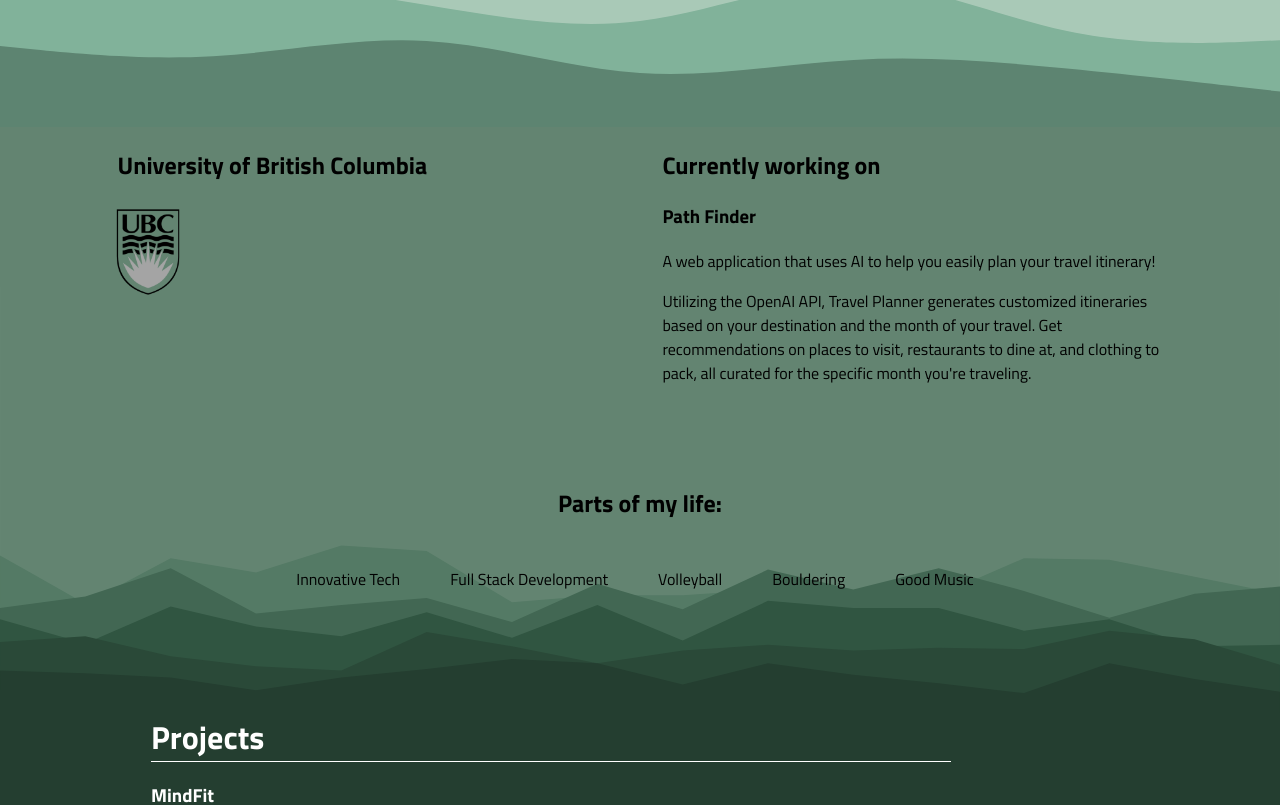
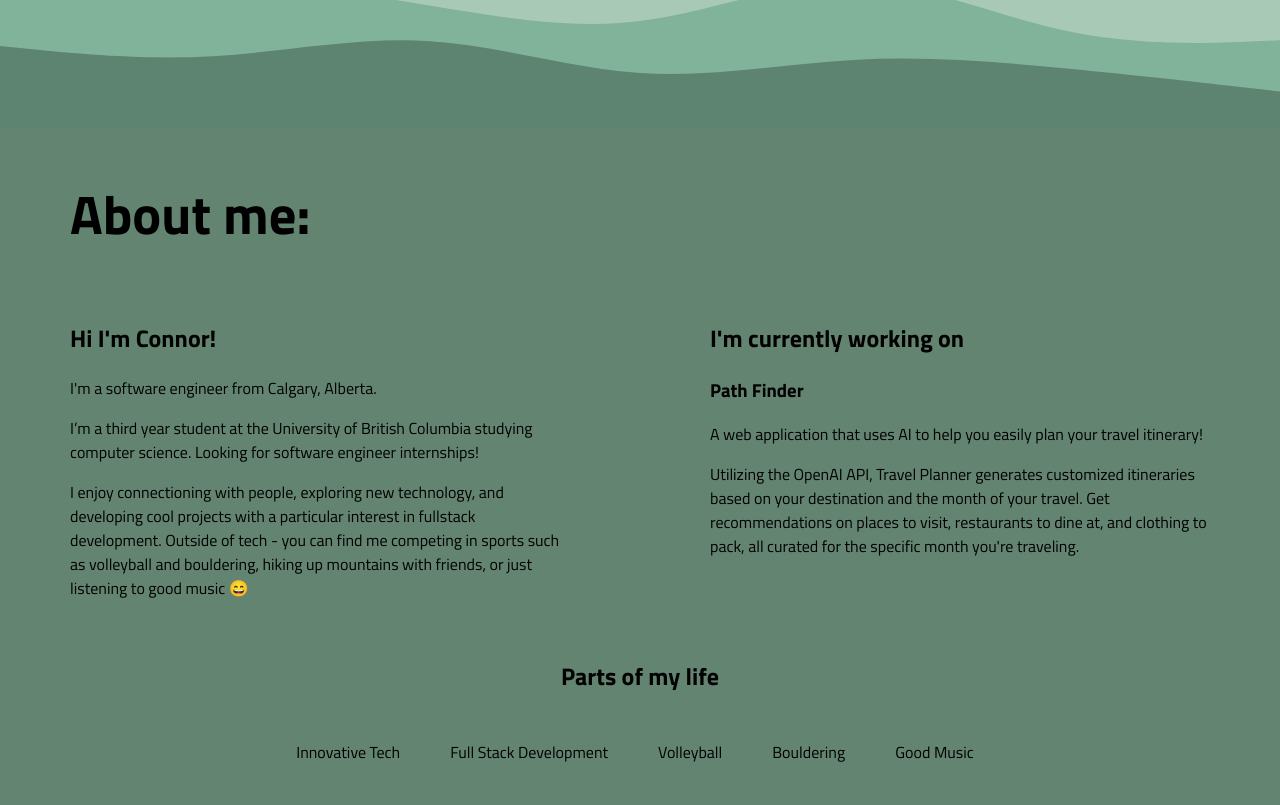
Before and after one commit to youngconnorr/PortfolioWebsite, a React (Vite) app: page / in a window 1280 px wide. Shown: the part 700-1505 px from the top of the page. Built offline with nearby package versions, Linux system fonts and the light colour scheme.

Commit message:
changed about me section

```diff
--- a/src/App.css
+++ b/src/App.css
@@ -98,7 +98,7 @@ section {
 }
 
 .grades-section {
-  height: 20vh;
+  height: 80vh;
 }
 
 .vertical-line {
@@ -187,7 +187,7 @@ section {
 }
 
 .description-section {
-  display: flex;
+  width: 500px;
   padding-bottom: 20px;
 }
 
--- a/src/App.tsx
+++ b/src/App.tsx
@@ -76,22 +76,31 @@ function App() {
 
       <section className="light-green grades-section">
         <div className="school-section">
-          <div className="school-part-of-section">
-            <section className="description-section hidden">
-              <section className="hidden">
-                <h2>University of British Columbia</h2>
-                <img
-                  src={UBC}
-                  alt="ubc logo"
-                  height="100px"
-                  style={{ marginLeft: "-20px" }}
-                />
-              </section>
-            </section>
-          </div>
+          <h1 className="hidden about">About me:</h1>
+          <div></div>
 
+          <section className="school-part-of-section">
+            <div className="description-section hidden">
+              {/* <h2>University of British Columbia</h2>
+              <img src={UBC} alt="ubc logo" height="100px" /> */}
+              <h2>Hi I'm Connor!</h2>
+              <p>I'm a software engineer from Calgary, Alberta.</p>
+              <p>
+                I’m a third year student at the University of British Columbia
+                studying computer science. Looking for software engineer
+                internships!
+              </p>
+              <p>
+                I enjoy connectioning with people, exploring new technology, and
+                developing cool projects with a particular interest in fullstack
+                development. Outside of tech - you can find me competing in
+                sports such as volleyball and bouldering, hiking up mountains
+                with friends, or just listening to good music 😄
+              </p>
+            </div>
+          </section>
           <section className="working-on-section hidden">
-            <h2>Currently working on</h2>
+            <h2>I'm currently working on</h2>
             <section className="text-section2">
               <h3>Path Finder</h3>
               <p className="hidden">
@@ -109,7 +118,7 @@ function App() {
           </section>
           <div className="interests-section">
             <h2 className="center hidden" style={{ marginTop: "20px" }}>
-              Parts of my life:
+              Parts of my life
             </h2>
             <section className="interest-list">
               <div className="interested-buttons hidden">
```
